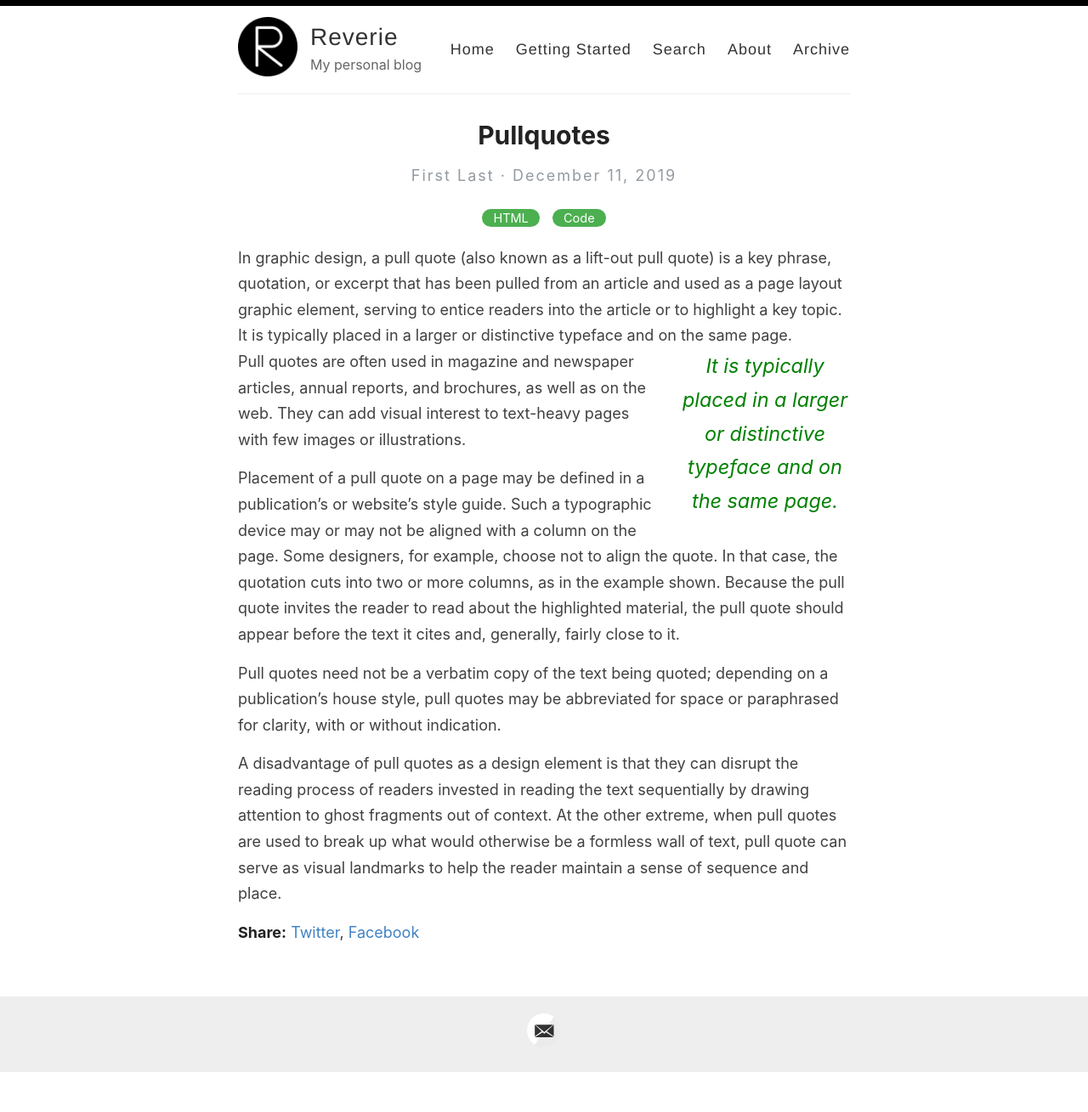
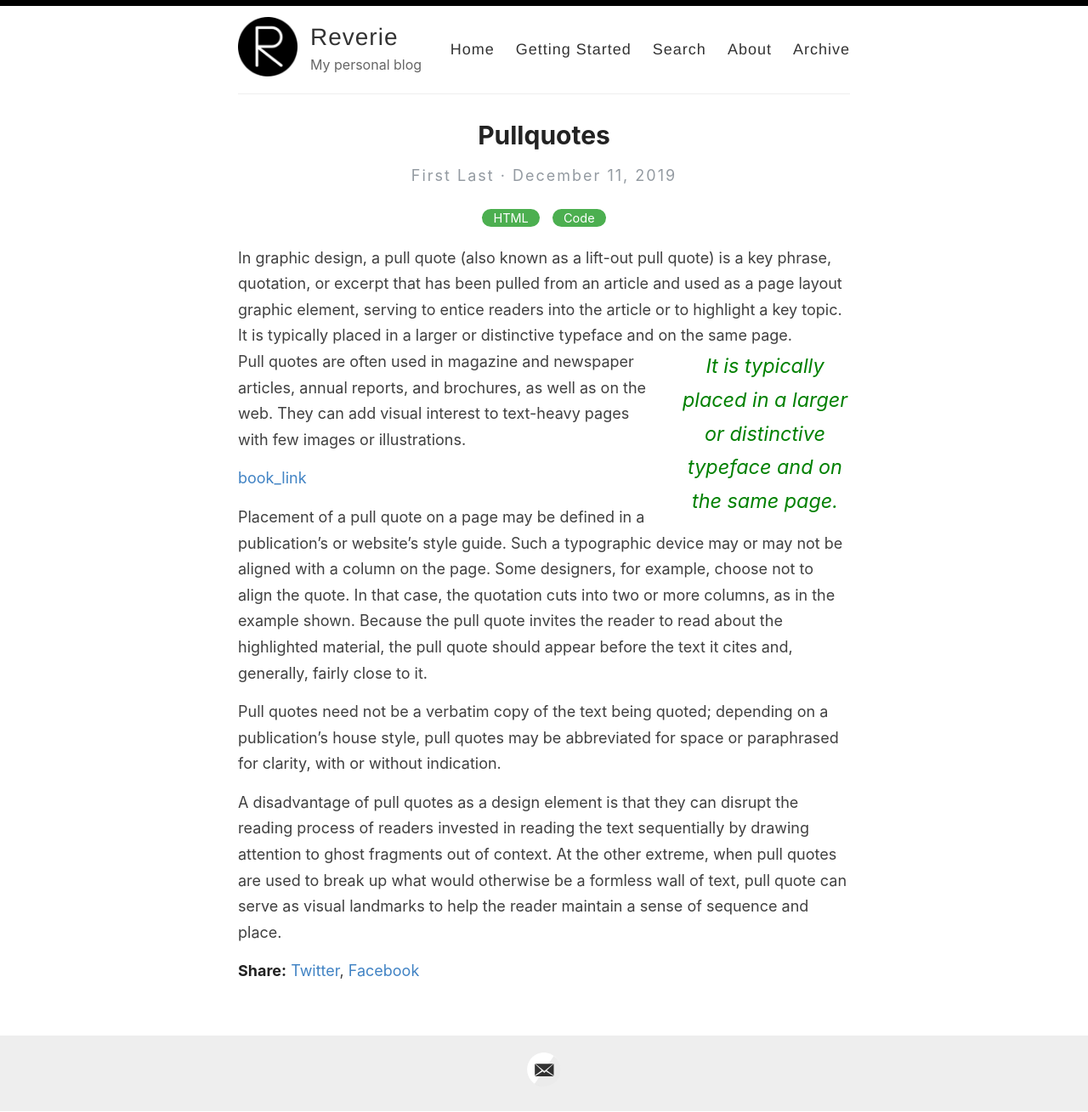
Before and after one commit to wmmr/wmmr.github.io, a Jekyll site: the page built from _posts/2019-12-11-pullquotes.md, in a window 1280 px wide. Shown: the whole page at 85% size. Built offline with Jekyll 4.4.1, drawn with Linux system fonts in a browser that asks for light colours; before the commit the page ends 1263 px from its top, so only the background shows below that.

Commit message:
Update 2019-12-11-pullquotes.md

```diff
--- a/_posts/2019-12-11-pullquotes.md
+++ b/_posts/2019-12-11-pullquotes.md
@@ -7,6 +7,8 @@ excerpt: In graphic design, a pull quote (also known as a lift-out pull quote) i
 
 In graphic design, a pull quote (also known as a lift-out pull quote) is a key phrase, quotation, or excerpt that has been pulled from an article and used as a page layout graphic element, serving to entice readers into the article or to highlight a key topic. {% include pullquote.html quote="It is typically placed in a larger or distinctive typeface and on the same page." %} Pull quotes are often used in magazine and newspaper articles, annual reports, and brochures, as well as on the web. They can add visual interest to text-heavy pages with few images or illustrations.
 
+[book_link](../blobs/testpdf.pdf)
+
 Placement of a pull quote on a page may be defined in a publication's or website's style guide. Such a typographic device may or may not be aligned with a column on the page. Some designers, for example, choose not to align the quote. In that case, the quotation cuts into two or more columns, as in the example shown. Because the pull quote invites the reader to read about the highlighted material, the pull quote should appear before the text it cites and, generally, fairly close to it.
 
 Pull quotes need not be a verbatim copy of the text being quoted; depending on a publication's house style, pull quotes may be abbreviated for space or paraphrased for clarity, with or without indication.
```
